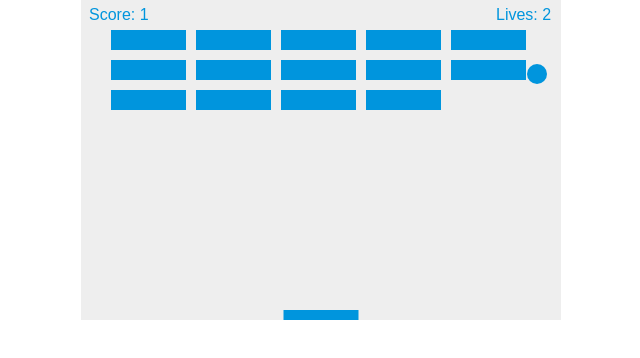
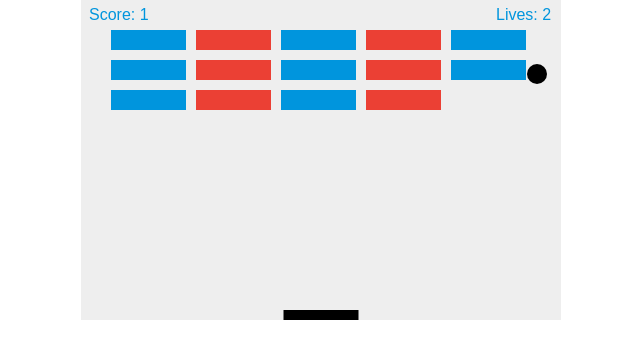
Before and after one commit to jewarner57/FEW1.2-Breakout, a plain HTML site: page index.html in a window 1280 px wide. Shown: the whole page, without its empty margins (319-959 px from the left). Drawn offline with Linux system fonts and the light colour scheme.

Commit message:
colored the blocks and paddle and ball

```diff
--- a/index.html
+++ b/index.html
@@ -126,7 +126,7 @@
         function drawBall() {
             ctx.beginPath();
             ctx.arc(x, y, ballRadius, 0, Math.PI * 2);
-            ctx.fillStyle = "#0095DD";
+            ctx.fillStyle = "#000000";
             ctx.fill();
             ctx.closePath();
         }
@@ -134,7 +134,7 @@
         function drawPaddle() {
             ctx.beginPath();
             ctx.rect(paddleX, canvas.height - paddleHeight, paddleWidth, paddleHeight);
-            ctx.fillStyle = "#0095DD";
+            ctx.fillStyle = "#000000";
             ctx.fill();
             ctx.closePath();
         }
@@ -149,7 +149,13 @@
                         bricks[c][r].y = brickY;
                         ctx.beginPath();
                         ctx.rect(brickX, brickY, brickWidth, brickHeight);
-                        ctx.fillStyle = "#0095DD";
+                        if (c % 2 == 0) {
+                            ctx.fillStyle = "#0095DD";
+                        }
+                        else {
+                            ctx.fillStyle = "#eb4034";
+                        }
+
                         ctx.fill();
                         ctx.closePath();
                     }
```
